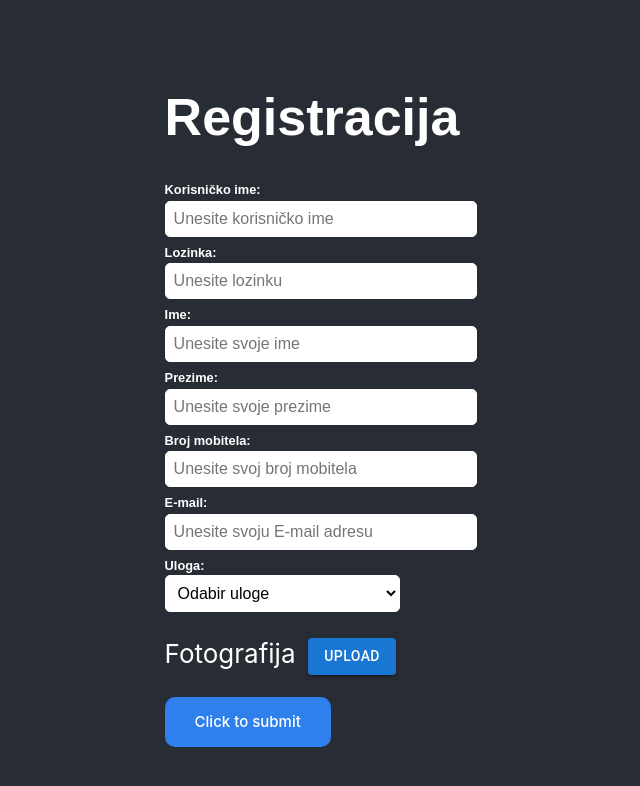
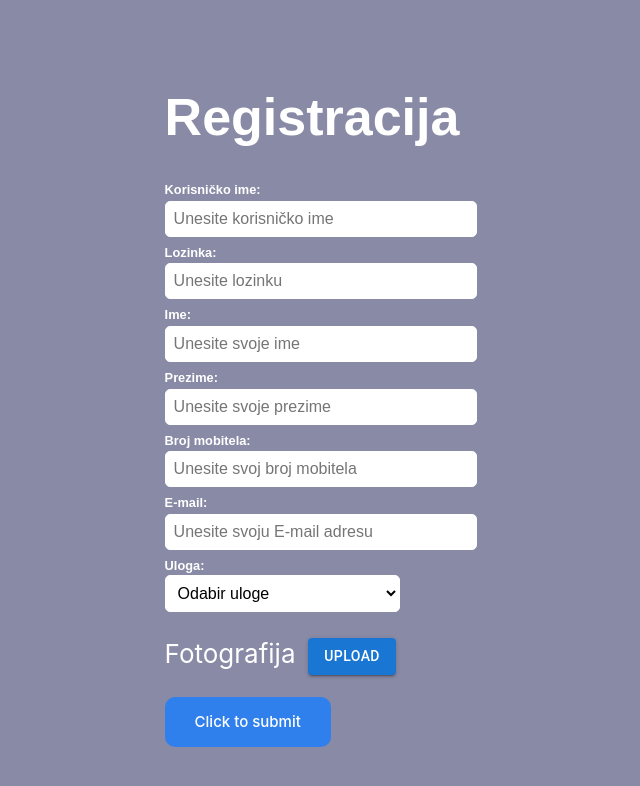
Before and after one commit to AntonioMisic77/PROGI, a React (Create React App) app in the folder MapTasker/Frontend/: page /register in a window 1280 px wide. Shown: the top 786 px of the page, without its empty margins (328-968 px from the left). Built offline with nearby package versions, Linux system fonts and the light colour scheme.

Commit message:
Add routes

```diff
--- a/MapTasker/Frontend/package.json
+++ b/MapTasker/Frontend/package.json
@@ -16,6 +16,7 @@
     "formik": "^2.2.9",
     "react": "^18.2.0",
     "react-dom": "^18.2.0",
+    "react-router-dom": "^6.4.3",
     "react-scripts": "5.0.1",
     "typescript": "^4.8.4",
     "web-vitals": "^2.1.4",
--- a/MapTasker/Frontend/src/components/App/App.css
+++ /dev/null
@@ -1,10 +0,0 @@
-.App-header {
-  background-color: #282c34;
-  min-height: 100vh;
-  display: flex;
-  flex-direction: column;
-  align-items: center;
-  justify-content: center;
-  font-size: calc(10px + 2vmin);
-  color: white;
-}
--- a/MapTasker/Frontend/src/components/App/App.tsx
+++ b/MapTasker/Frontend/src/components/App/App.tsx
@@ -1,15 +1,20 @@
 import React from 'react';
-import './App.css';
-import { UserClient } from '../../Api/Api';
-import RegistrationForm from '../RegistrationForm/RegistrationForm';
+import {
+   BrowserRouter as Router,
+   Route,
+   Routes,
+ } from "react-router-dom";
+
+import RegisterPage from '../../pages/Registration/RegisterPage';
 
 function App() {
    return (
-      <div className="App">
-         <header className="App-header">
-            <RegistrationForm />
-         </header>
-      </div>
+      <Router>
+         <Routes>
+            <Route path="/register" element={<RegisterPage/>}/>
+            <Route path="/" element={<h1>Za Emin homepage</h1>}/>
+         </Routes>
+      </Router>
    );
 }
 
--- /dev/null
+++ b/MapTasker/Frontend/src/pages/Registration/RegisterPage.css
@@ -0,0 +1,10 @@
+.register-page {
+   background-color: #888aa6;
+   min-height: 100vh;
+   display: flex;
+   flex-direction: column;
+   align-items: center;
+   justify-content: center;
+   font-size: calc(10px + 2vmin);
+   color: white;
+ }
--- /dev/null
+++ b/MapTasker/Frontend/src/pages/Registration/RegisterPage.tsx
@@ -0,0 +1,14 @@
+import React from "react";
+import RegistrationForm from "../../components/RegistrationForm/RegistrationForm";
+
+import "./RegisterPage.css"
+
+const RegisterPage = () => {
+   return (
+      <div className="register-page">
+         <RegistrationForm/>
+      </div>
+   );
+}
+
+export default RegisterPage;
```
Also changed, not shown: 1 other file (tests, documents, lock files or other folders).
